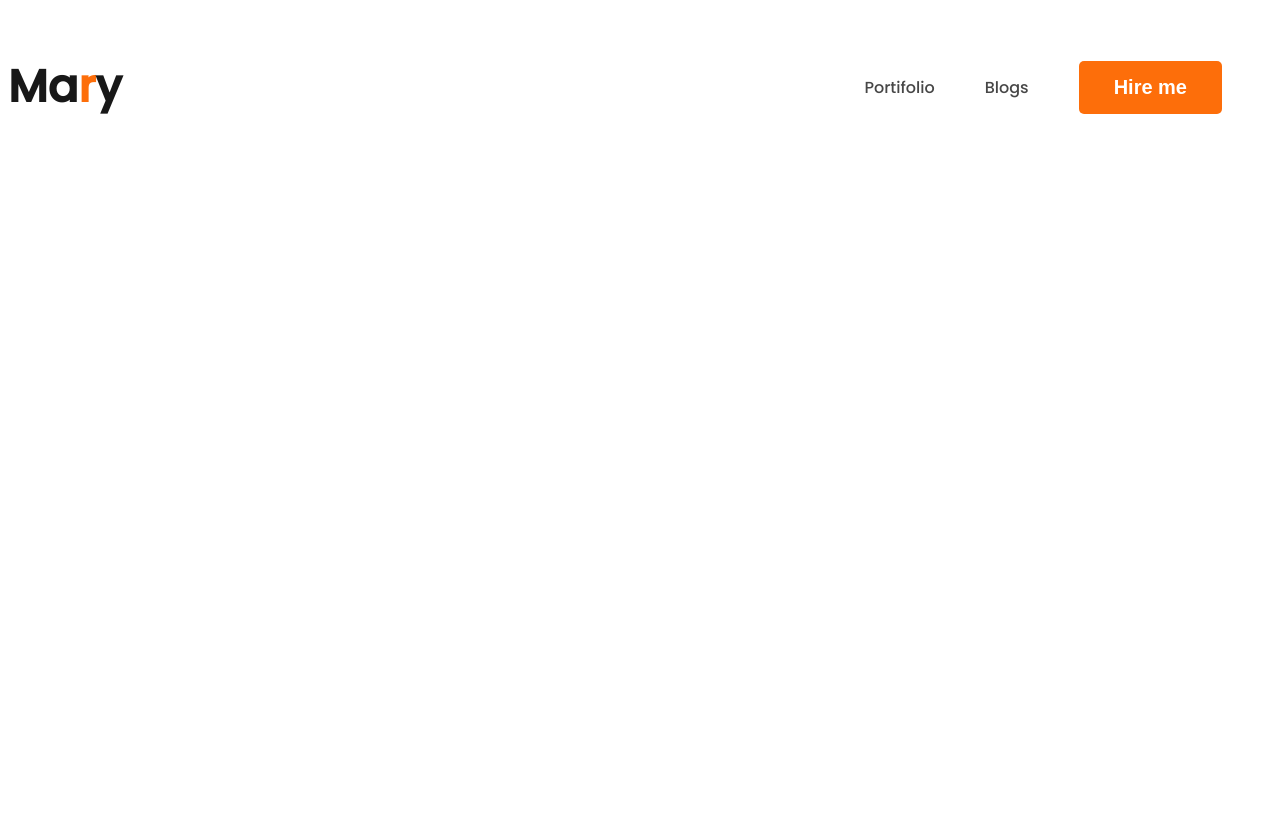
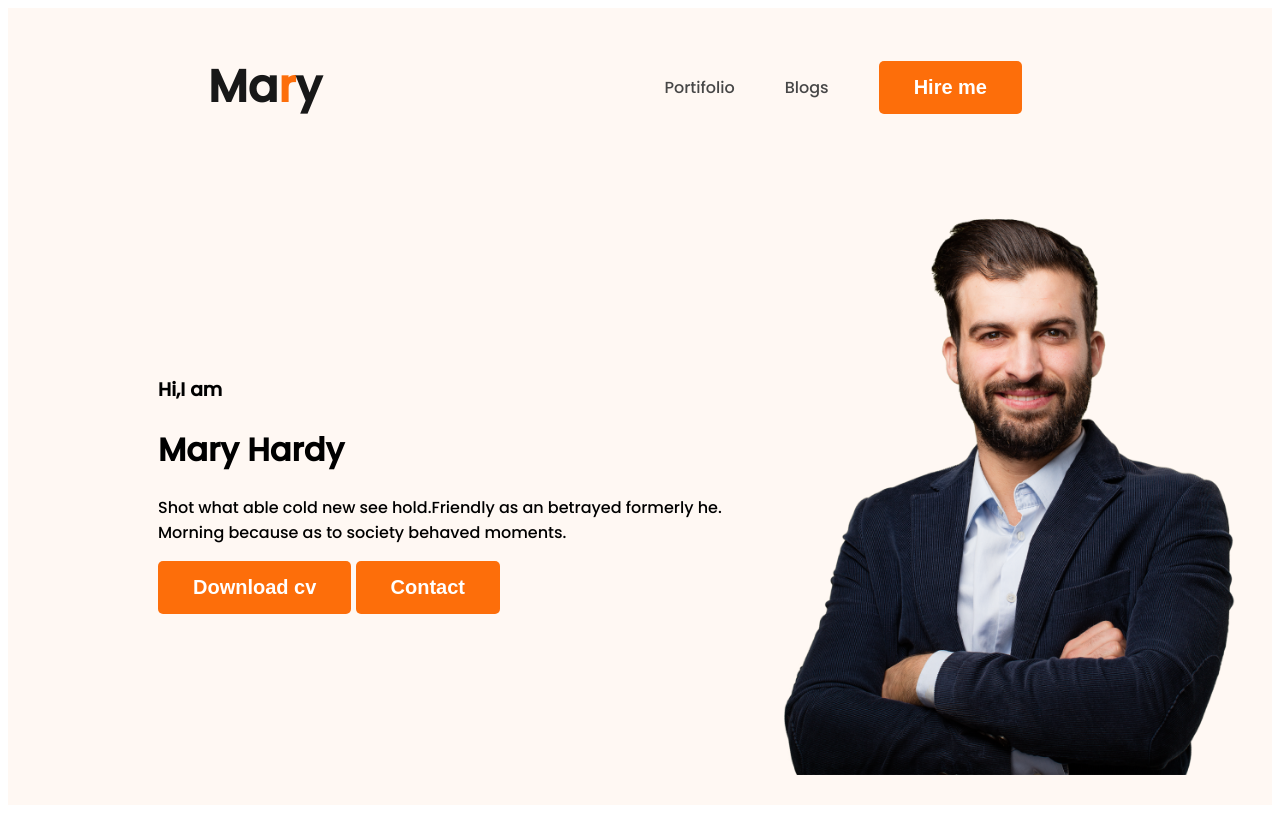
Before and after one commit to rakibulislam15/web-developer-portifolio, a plain HTML site: page index.html in a window 1280 px wide. Drawn offline with Linux system fonts and the light colour scheme.

Commit message:
first commit

```diff
--- a/index.html
+++ b/index.html
@@ -11,7 +11,7 @@
     <link rel="stylesheet" href="styles/portifolio.css">
 </head>
 <body>
-    <head>
+    <header class="header">
         <nav>
             <h3 class="nav-title">Ma<span class="text-color">r</span>y</h3>
             <ul>
@@ -20,7 +20,17 @@
                 <li><button class="btn-primary">Hire me</button></li>
             </ul>
         </nav>
-    </head>
+        <div class="banner">
+            <div>
+                <h3 class="banner-wc">Hi,I am</h3>
+                <h1 class="banner-heading">Mary Hardy</h1>
+                <p>Shot what able cold new see hold.Friendly as an betrayed formerly he. Morning because as to society behaved moments.</p>
+                <button class="btn-primary">Download cv</button>
+                <button class="btn-primary">Contact</button>
+            </div>
+            <img class="profile" src="images/hardy.png" alt="">
+        </div>
+    </header>
     <main>
 
     </main>
--- a/styles/portifolio.css
+++ b/styles/portifolio.css
@@ -7,6 +7,7 @@ nav {
     display: flex;
     align-items: center;
     justify-content: space-between;
+    margin: 0 200px;
 }
 .text-color{
     color: #FD6E0A;
@@ -40,3 +41,15 @@ nav a{
     text-decoration: none;
     color: #474747;
 }
+/* header styles */
+.header{
+    background: #FFF8F3;
+}
+.banner{
+    padding: 30px 30px 30px 150px;
+    display: flex;
+    align-items: center;
+}
+.banner .profile{
+    width: 500px;
+}
```
